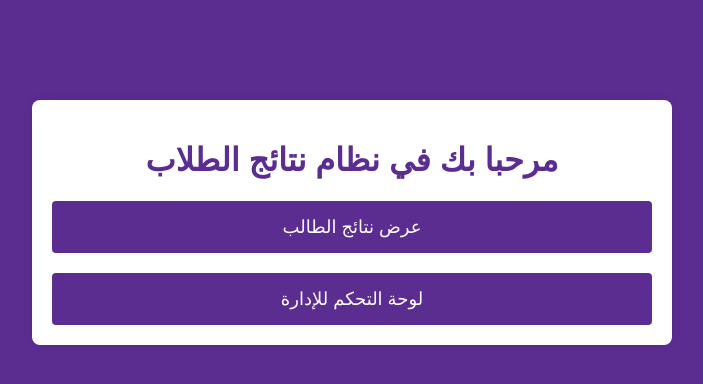
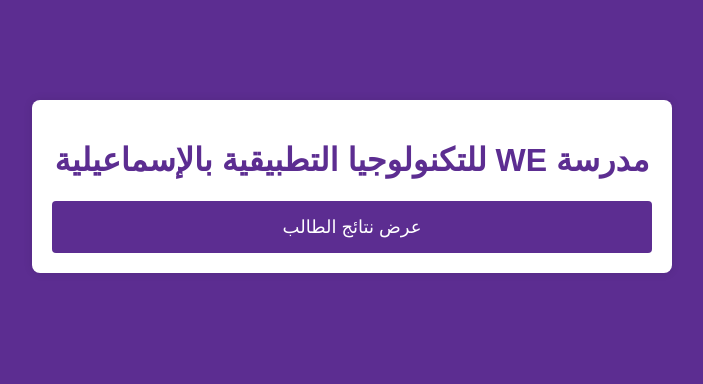
Before and after one commit to amrhany612/we-student-grades, a Django app: page / in a window 1280 px wide. Shown: the top 384 px of the page, without its empty margins (288-991 px from the left). Run offline with Django 5.2, Linux system fonts and the light colour scheme.

Commit message:
update template

```diff
--- a/templates/home.html
+++ b/templates/home.html
@@ -49,14 +49,14 @@
 </head>
 <body>
     <div class="container">
-        <h1>مرحبا بك في نظام نتائج الطلاب</h1>
+        <h1>مدرسة WE للتكنولوجيا التطبيقية بالإسماعيلية</h1>
 
         <div class="btn-container">
             <!-- Button for Student -->
             <a href="/student-scores/">عرض نتائج الطالب</a>
 
             <!-- Button for Admin -->
-            <a href="/import-student-scores/">لوحة التحكم للإدارة</a>
+            <!-- <a href="/import-student-scores/">لوحة التحكم للإدارة</a> -->
         </div>
     </div>
 </body>
```
